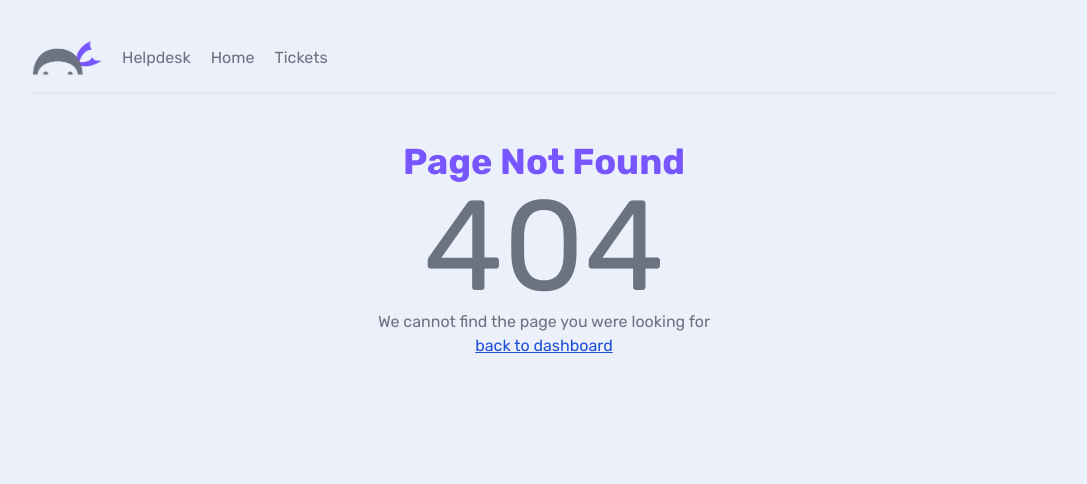
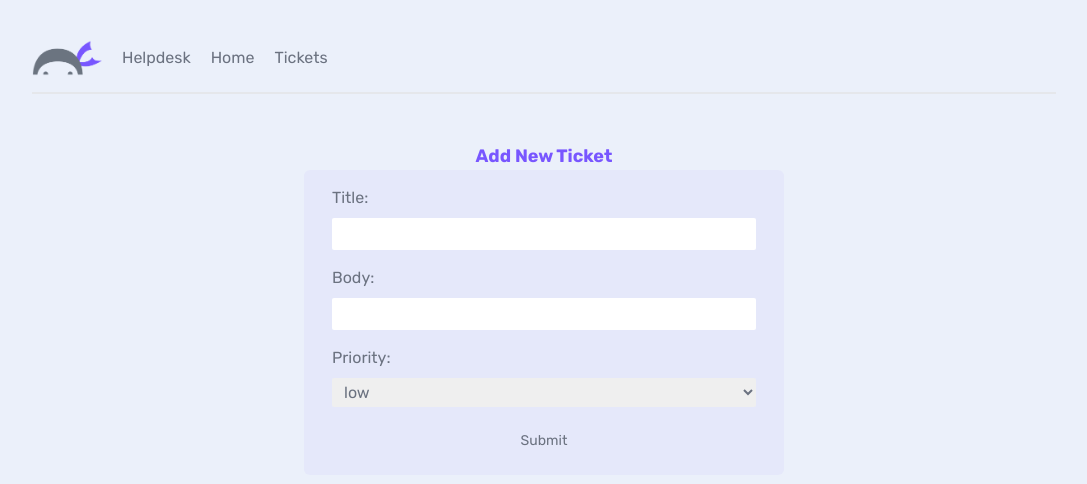
Before and after one commit to andikaraditya/learn-nextjs, a Next.js app: page /create in a window 1280 px wide. Before the commit this address had no page. Shown: the top 484 px of the page, without its empty margins (96-1183 px from the left). Built offline with nearby package versions, Linux system fonts and the light colour scheme.

Commit message:
lesson 11

```diff
--- /dev/null
+++ b/app/create/CreateForm.jsx
@@ -0,0 +1,77 @@
+"use client"
+import { useRouter } from "next/navigation";
+import { useState } from "react";
+
+function CreateForm() {
+    const router = useRouter()
+    const [form, setForm] = useState({
+        title: "",
+        body: "",
+        priority: "low",
+        user_email: "mario@netninja.dev"
+    })
+
+    function inputHandler(e) {
+        const {name, value} = e.target
+        setForm((prev) => ({
+            ...prev,
+            [name]: value,
+        }))
+    }
+
+    async function handleSubmit(e) {
+        e.preventDefault()
+        setLoading(true)
+        try {
+            const res = await fetch("http://localhost:4000/tickets", {
+                method: "post",
+                headers: {
+                    "Content-Type": "application/json"
+                },
+                body: JSON.stringify(form)
+            })
+
+            if (res.status === 201) {
+                router.refresh()
+                router.push("/tickets")
+            }
+            setLoading(false)
+        } catch (error) {
+            console.log(error)
+            setLoading(false)
+        }
+    }
+
+    const [loading, setLoading] = useState(false)
+
+    return (
+        <form
+        onSubmit={handleSubmit}
+        className="w-1/2">
+            <label htmlFor="title">Title: </label>
+            <input
+            onChange={inputHandler}
+            type="text" name="title" id="title" />
+            <label htmlFor="body">Body: </label>
+            <input
+            onChange={inputHandler}
+            type="text" name="body" id="body" />
+            <label htmlFor="priority">Priority: </label>
+            <select
+            onChange={inputHandler}
+            defaultValue={form.priority}
+            name="priority" id="priority">
+                <option value="low">low</option>
+                <option value="medium">medium</option>
+                <option value="high">high</option>
+            </select>
+            <button
+            disabled={loading}
+            >
+                {loading ? "Adding...": "Submit"}
+            </button>
+        </form>
+    );
+}
+
+export default CreateForm;
--- /dev/null
+++ b/app/create/page.jsx
@@ -0,0 +1,12 @@
+import CreateForm from "./CreateForm";
+
+function CreateTicket() {
+    return (
+        <main>
+            <h1 className="text-center">Add New Ticket</h1>
+            <CreateForm/>
+        </main>
+    );
+}
+
+export default CreateTicket;
--- a/data/db.json
+++ b/data/db.json
@@ -20,6 +20,13 @@
       "body": "Lorem ipsum Triforce sit amet, Linkus Hyruleus tempus Ganondorf. Nunc ocarina sagittis quis Majoras Mask. Nulla in metus arcu. Suspendisse potenti. In vel mauris varius, consectetur Zora ipsum eget, Master Sword porttitor urna. Fusce elementum urna elit, eget eleifend velit consectetur eget. Integer vel lobortis ipsum, vitae auctor Ocarina of Time. Donec sed urna dapibus, interdum magna a, eleifend magna. Curabitur tincidunt enim a neque volutpat. Phasellus auctor magna vel nunc pretium, ut volutpat justo tristique. Pellentesque cursus convallis mauris, in tempus enim tincidunt vitae.",
       "priority": "high",
       "user_email": "peach@netninja.dev"
+    },
+    {
+      "title": "New Ticket",
+      "body": "Lorem Ipsum",
+      "priority": "high",
+      "user_email": "mario@netninja.dev",
+      "id": "ix0ngcu"
     }
   ]
 }
```
Lines whose indentation alone changed are shown as unchanged.
